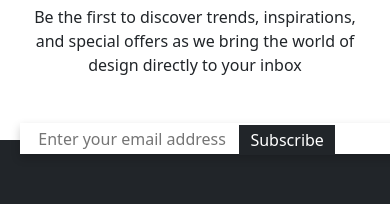
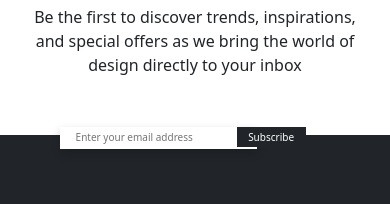
Before and after one commit to Nourmeena/Interior-design-landing-page, a plain HTML site: page index.html in a window 390 px wide. Shown: the part 4652-4856 px from the top of the page. Drawn offline with nearby package versions, Linux system fonts and the light colour scheme.

Commit message:
Update style.css

```diff
--- a/style.css
+++ b/style.css
@@ -373,6 +373,13 @@ main {
     .feedback-section button {
         padding: 5px;
     }
+    .feedback-card .feedback {
+        position: absolute;
+        top: 35%;
+        width:250px;
+
+
+    }
 }
 
 /*Subscribe section*/
@@ -391,7 +398,7 @@ main {
 .material-icons {
     color: grey;
     position: absolute;
-    top: 10px;
+    top: 16px;
 }
 
 .subscribe-section button {
@@ -446,9 +453,16 @@ main {
 @media (max-width:560px) {
     .subscribe-section button {
         top: 7%;
-        right: 10%;
+        right: 7%;
+        font-size: x-small;
+        position: relative;
     }
-
+    .subscribe-section input {
+        padding: 1% 11% 1% 3%;
+        border: none;
+        box-shadow: 0px 4px 10px rgba(0, 0, 0, 0.2);
+        font-size: x-small;
+    }
 }
 
 /*footer*/
```
